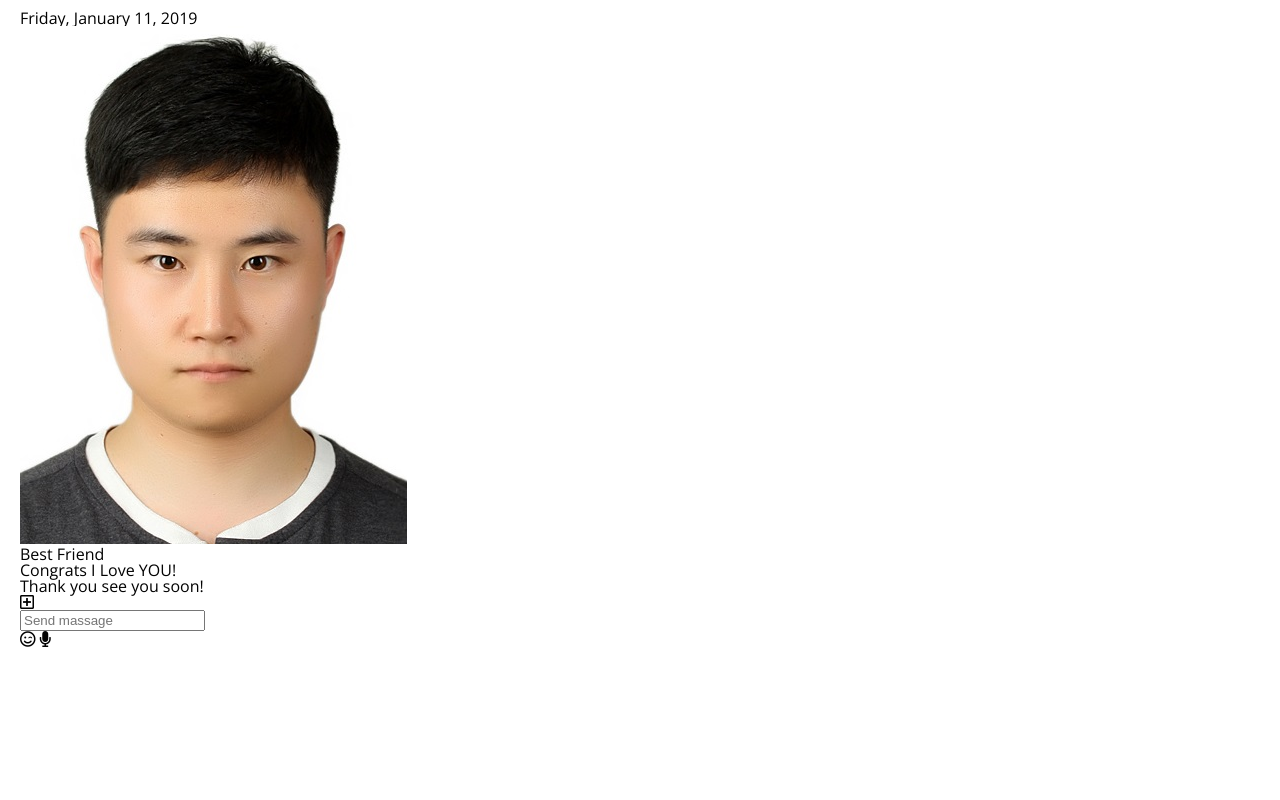
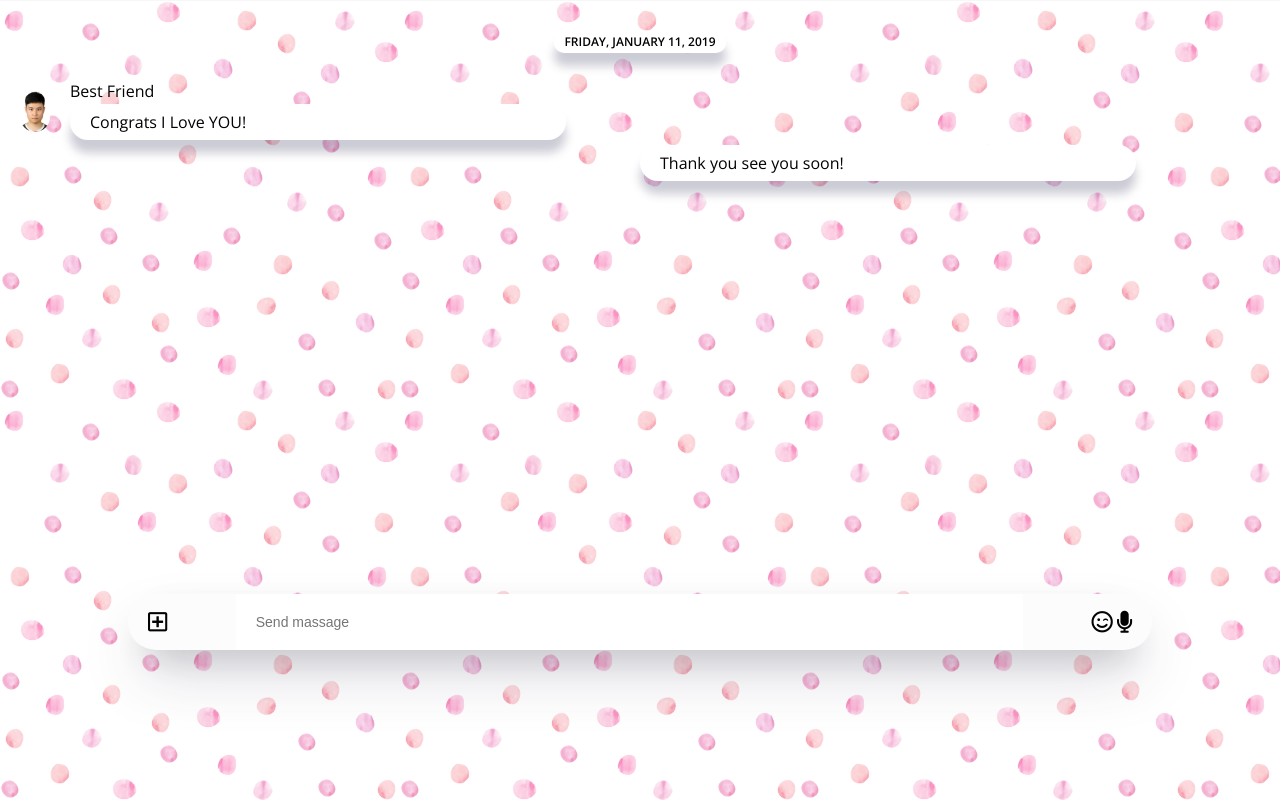
Before and after one commit to wjsqhteo3250/kakao-clone-v2, a plain HTML site: page chat.html in a window 1280 px wide. Shown: the part 100-900 px from the top of the page. Before the commit the page ends 800 px from the top, so only its background shows below. Drawn offline with nearby package versions, Linux system fonts and the light colour scheme.

Commit message:
2020/5/25
chat css1

```diff
--- a/chat.html
+++ b/chat.html
@@ -12,7 +12,7 @@
     <link rel="stylesheet" href="css/styles.css" />
     <title>chat kakao clone</title>
   </head>
-  <body>
+  <body class="chats-body">
     <div class="status-bar">
       <div class="status-bar__column">
         <span class="status-bar__clock">13:53</span>
@@ -41,7 +41,7 @@
         </span>
       </div>
     </header>
-    <main class="chat">
+    <main class="chat__screen">
       <ul class="chat__messages">
         <span class="chat__timestamp">Friday, January 11, 2019</span>
         <li class="incoming-message message">
@@ -52,10 +52,8 @@
               Congrats I Love YOU!
             </div>
           </div>
-          <span class="massage__timestamp"></span>
         </li>
-        <li class="incoming-message message">
-          <span class="massage__timestamp"></span>
+        <li class="sent-message message">
           <div class="message__contant">
             <div class="message__bubble">
               Thank you see you soon!
--- /dev/null
+++ b/css/chat.css
@@ -0,0 +1,98 @@
+.chats-body {
+  padding: 0;
+}
+
+.chats-body .header,
+.chats-body .status-bar {
+  padding: 0px 20px;
+}
+.chat__screen {
+  background-image: url(../images/chatBg.png);
+  min-height: 100vh;
+}
+.chat__write {
+  position: fixed;
+  bottom: 50px;
+  width: 80%;
+  margin: 0 auto;
+  left: 0;
+  right: 0;
+  display: flex;
+  justify-content: space-between;
+  align-items: center;
+  background-color: #fcfcfc;
+  box-shadow: 0 30px 60px -12px rgba(50, 50, 93, 0.25),
+    0 18px 36px -18px rgba(0, 0, 0, 0.3), 0 -12px 36px -8px rgba(0, 0, 0, 0.025);
+  padding: 0px 20px;
+  border-radius: 40px;
+}
+
+.chat__write i {
+  font-size: 22px;
+}
+
+.chat__write-column:nth-child(2) {
+  width: 80%;
+}
+
+.chat__write-column input {
+  padding: 20px;
+  width: 100%;
+  border: none;
+  font-size: 14px;
+}
+
+.chat__write-column input:focus {
+  outline: none;
+}
+
+.chat__screen .chat__messages {
+  border-top: 1px solid #f7f7f7;
+  display: flex;
+  flex-direction: column;
+  align-items: center;
+  padding: 0px 20px;
+  padding-top: 30px;
+}
+
+.chat__messages .chat__timestamp {
+  background-color: white;
+  font-size: 12px;
+  padding: 5px 10px;
+  border-radius: 10px;
+  margin-bottom: 30px;
+  box-shadow: 0px 13px 10px rgba(50, 50, 93, 0.25);
+  text-transform: uppercase;
+  font-weight: 700;
+}
+
+.message {
+  display: flex;
+  align-items: center;
+  width: 50%;
+}
+
+.message .message__contant {
+  width: 80%;
+}
+
+.incoming-message {
+  align-self: flex-start;
+}
+
+.sent-message {
+  align-self: flex-end;
+}
+.incoming-message img {
+  width: 30px;
+  border-radius: 15px;
+  margin-right: 20px;
+}
+
+.message .message__bubble {
+  background-color: white;
+  box-shadow: 0px 13px 10px rgba(50, 50, 93, 0.25);
+  padding: 10px 20px;
+  border-radius: 30px;
+  margin-top: 5px;
+}
--- a/css/styles.css
+++ b/css/styles.css
@@ -8,6 +8,7 @@
 @import "find.css";
 @import "more.css";
 @import "settings.css";
+@import "chat.css";
 
 body {
   background-color: white;
```
Also changed, not shown: images/chatBg.png (added).
